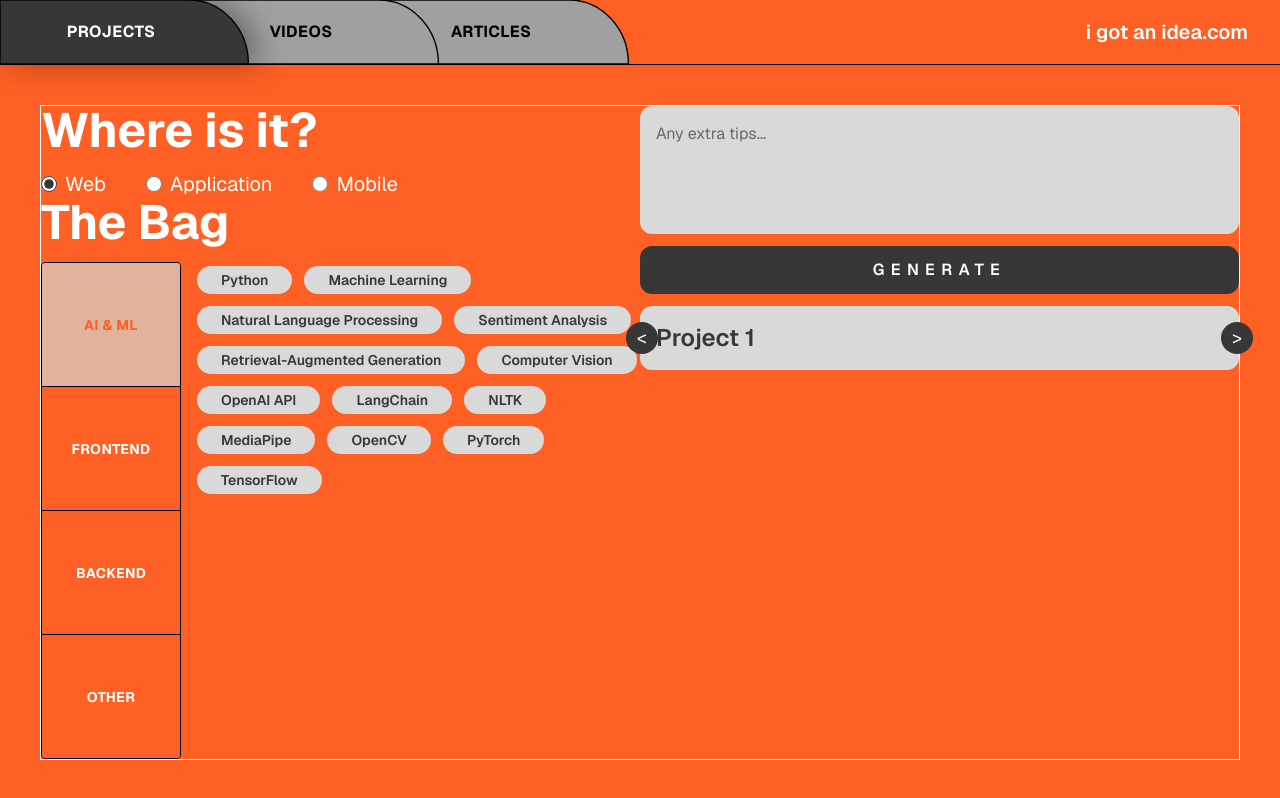
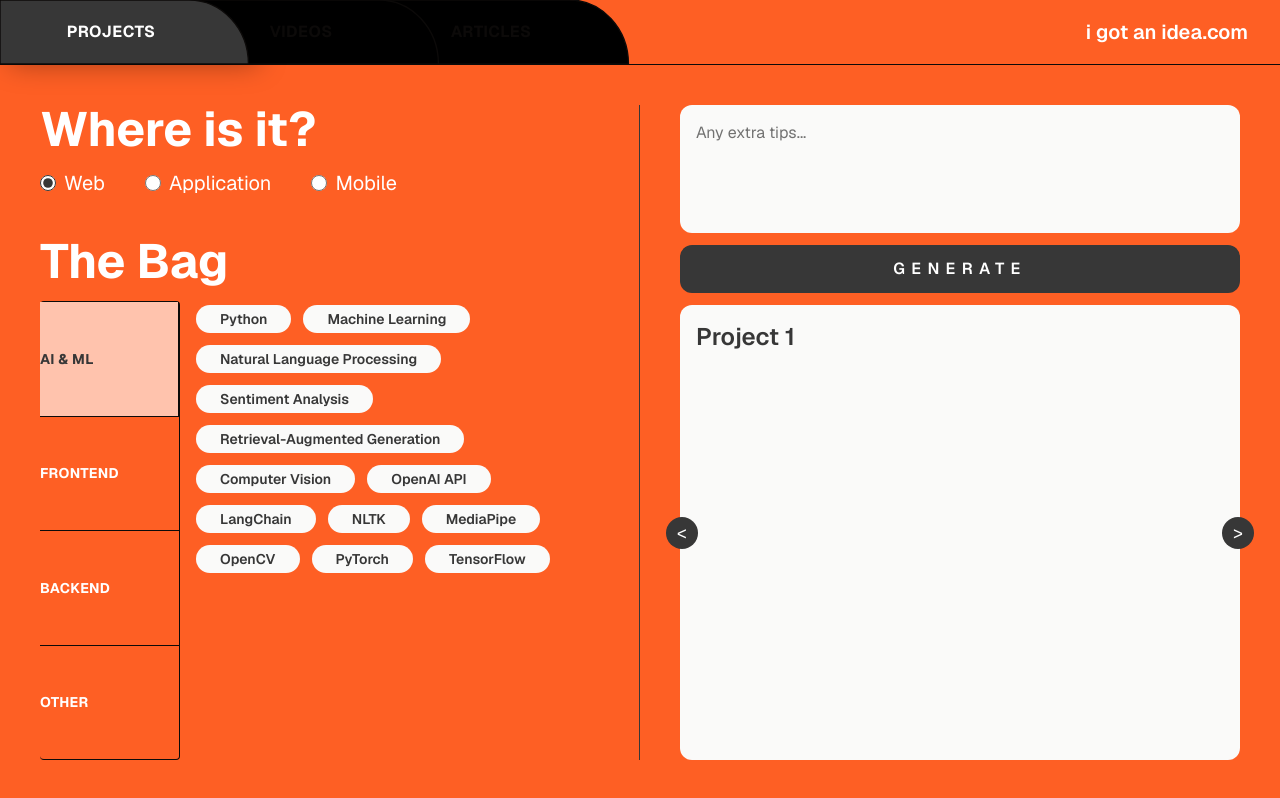
Before and after one commit to zion-pulapakura/i-got-an-idea, a Next.js app: page /projects in a window 1280 px wide. Built offline with nearby package versions, Linux system fonts and the light colour scheme.

Commit message:
using themes to centralise colour scheme

```diff
--- a/src/app/globals.css
+++ b/src/app/globals.css
@@ -1,25 +1,22 @@
 @import "tailwindcss";
 
-:root {
-  --orange: #fe5f24;
-  --dark-grey: #373737;
-  --light-grey: #d9d9d9;
-  --black: #000000;
-  --white: #ffffff;
-}
-
 @theme inline {
-  --color-brand-orange: var(--orange);
-  --color-brand-dark: var(--dark-grey);
-  --color-brand-light: var(--light-grey);
-  --color-brand-black: var(--black);
-  --color-brand-white: var(--white);
   --font-sans: var(--font-geist-sans);
   --font-mono: var(--font-geist-mono);
 }
 
+@theme {
+  --color-brand-orange: #fe5f24;
+  --color-brand-dark: #373737;
+  --color-brand-light: #fafaf9;
+  --color-brand-black: #0c0a09;
+  --color-brand-white: #ffffff;
+  --color-brand-grey: #a0a0a0;
+  --color-brand-accent: #ffc3ad;
+}
+
 body {
-  background: var(--orange);
-  color: var(--white);
+  background: var(--color-brand-orange);
+  color: var(--color-brand-white);
   font-family: var(--font-geist-sans), Arial, Helvetica, sans-serif;
 }
--- a/src/app/layout.tsx
+++ b/src/app/layout.tsx
@@ -28,7 +28,7 @@ export default function RootLayout({
       lang="en"
       className={`${geistSans.variable} ${geistMono.variable} antialiased`}
     >
-      <body className="bordertext-brand-white h-screen flex flex-col ">
+      <body className="flex h-screen flex-col bg-brand-orange text-brand-white">
         <Navbar />
         <div className="p-10 h-full">{children}</div>
       </body>
--- a/src/app/navbar/components/navbar-tab.tsx
+++ b/src/app/navbar/components/navbar-tab.tsx
@@ -21,7 +21,9 @@ export function NavbarTab({
   index,
   onSelect,
 }: NavbarTabProps) {
-  const fillColor = isActive ? "#373737" : "#A0A0A0";
+  const fillColor = isActive
+    ? "var(--color-brand-dark)"
+    : "var(--color-brand-grey)";
   const textColor = isActive ? "text-brand-white" : "text-brand-black";
 
   return (
@@ -41,7 +43,7 @@ export function NavbarTab({
         <path
           d="M 0 0 H 204 A 64 64 0 0 1 268 64 H 0 Z"
           fill={fillColor}
-          stroke="black"
+          stroke="var(--color-brand-black)"
           strokeWidth="1.5"
         />
       </svg>
--- a/src/app/projects/components/bag-section-tabs.tsx
+++ b/src/app/projects/components/bag-section-tabs.tsx
@@ -7,7 +7,7 @@ export function BagSectionTabs() {
   const { activeBagSection, setActiveBagSection } = useProjectsUi();
 
   return (
-    <div className="flex h-full min-h-0 flex-col overflow-hidden rounded border border-brand-black">
+    <div className="flex h-full flex-col rounded border border-l-0 border-brand-black">
       {bagSections.map((section) => {
         const isActive = section.id === activeBagSection;
         return (
@@ -15,10 +15,10 @@ export function BagSectionTabs() {
             type="button"
             key={section.id}
             onClick={() => setActiveBagSection(section.id)}
-            className={`flex min-h-0 flex-1 basis-0 flex-col items-center justify-center border-b border-brand-black px-3 text-center text-sm font-bold tracking-wide transition last:border-b-0 ${
+            className={`flex flex-1 flex-col justify-center border-b border-brand-black text-sm font-bold tracking-wide transition last:border-b-0 ${
               isActive
-                ? "bg-[#e1b39e] text-brand-orange"
-                : "bg-brand-orange text-brand-white"
+                ? "border-r border-brand-black bg-brand-accent text-brand-dark"
+                : ""
             }`}
           >
             {section.label}
--- a/src/app/projects/page.tsx
+++ b/src/app/projects/page.tsx
@@ -6,14 +6,12 @@ import { WhereIsIt } from "@/app/projects/components/where-is-it";
 
 export default function ProjectsPage() {
   return (
-    <div className="flex min-h-full w-full flex-row items-stretch border ">
-      <section className="box-border flex w-1/2 flex-none flex-col border-r-brand-dark">
-        <div className="">
-          <WhereIsIt />
-        </div>
+    <div className="flex min-h-full w-full flex-row items-stretch">
+      <section className=" flex w-1/2 flex-none flex-col gap-10 pr-10 border-r-brand-dark border-r">
+        <WhereIsIt />
         <TheBag />
       </section>
-      <section className="box-border flex h-full w-1/2 flex-none flex-col">
+      <section className="flex w-1/2 flex-none flex-col pl-10">
         <ProjectIdeasPanel />
       </section>
     </div>
```
